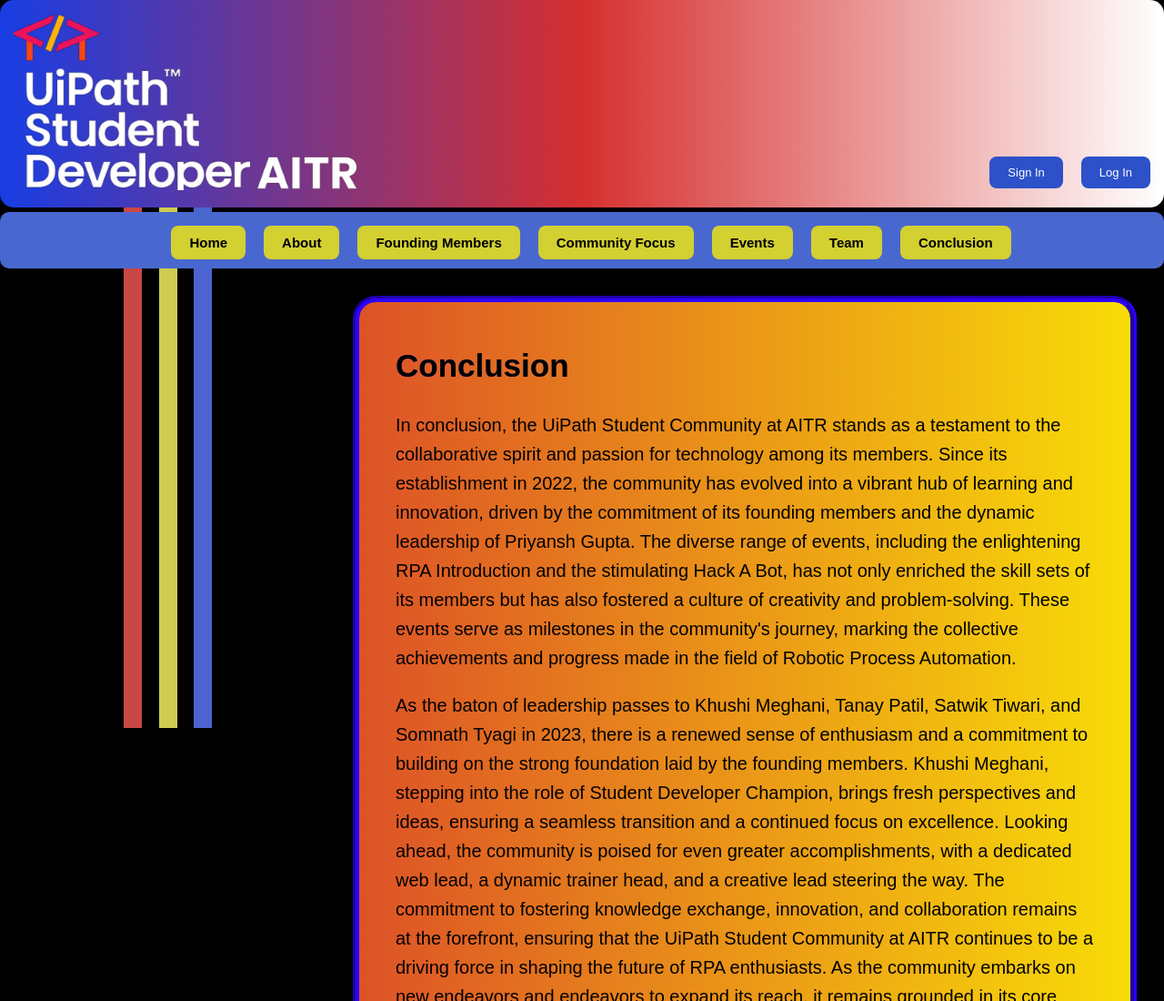
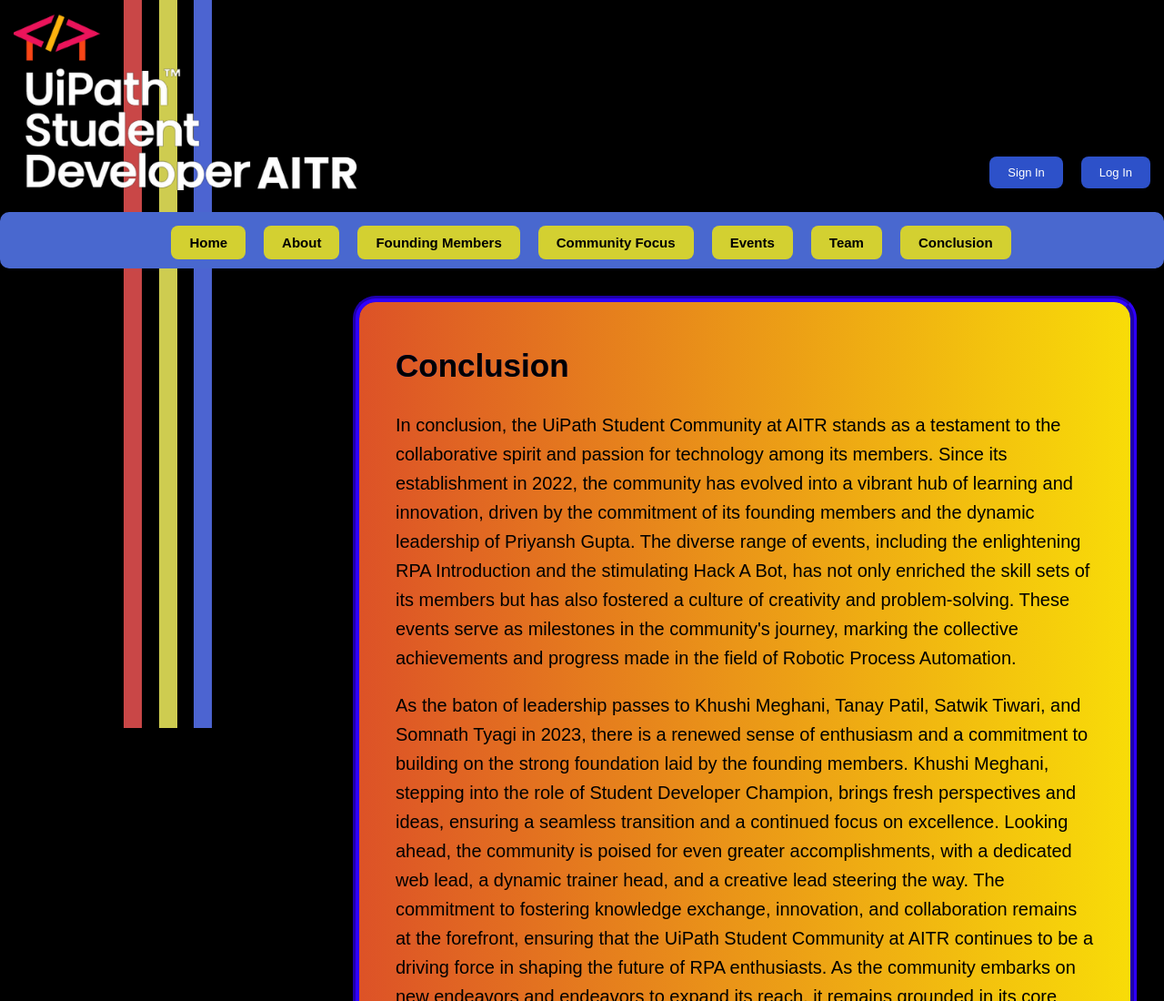
Before and after one commit to 245ansh/Uipath, a plain HTML site: page conclusion.html in a window 1280 px wide. Shown: the top 1100 px of the page at 91% size. Drawn offline with Linux system fonts and the light colour scheme.

Commit message:
Update conclusion.html

```diff
--- a/conclusion.html
+++ b/conclusion.html
@@ -13,7 +13,7 @@ background: black;
 }
 
 header {
-    background: linear-gradient(to right,#183de4, #d62f2f,#ffffff  );
+    background: linear-gradient(to right,#183de4, #d62f2f,#00000  );
     padding: 15px;
     display: flex;
     justify-content: space-between;
```
